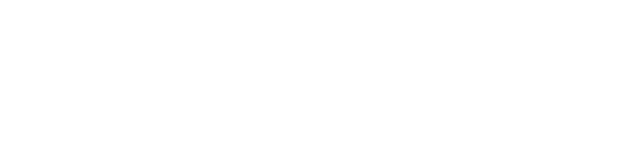
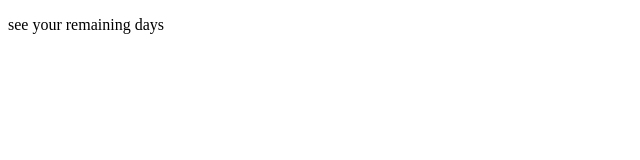
Before and after one commit to thebenjieangeles/life-in-weeks, a plain HTML site: page index.html in a window 1280 px wide. Shown: the whole page, without its empty margins (0-640 px from the left). Drawn offline with Linux system fonts and the light colour scheme.

Commit message:
added paragraph

```diff
--- a/index.html
+++ b/index.html
@@ -5,6 +5,8 @@
     <meta name="viewport" content="width=device-width, initial-scale=1.0" />
     <title>Document</title>
   </head>
-  <body></body>
+  <body>
+    <p>see your remaining days</p>
+  </body>
   <script src="./script.js"></script>
 </html>
```
